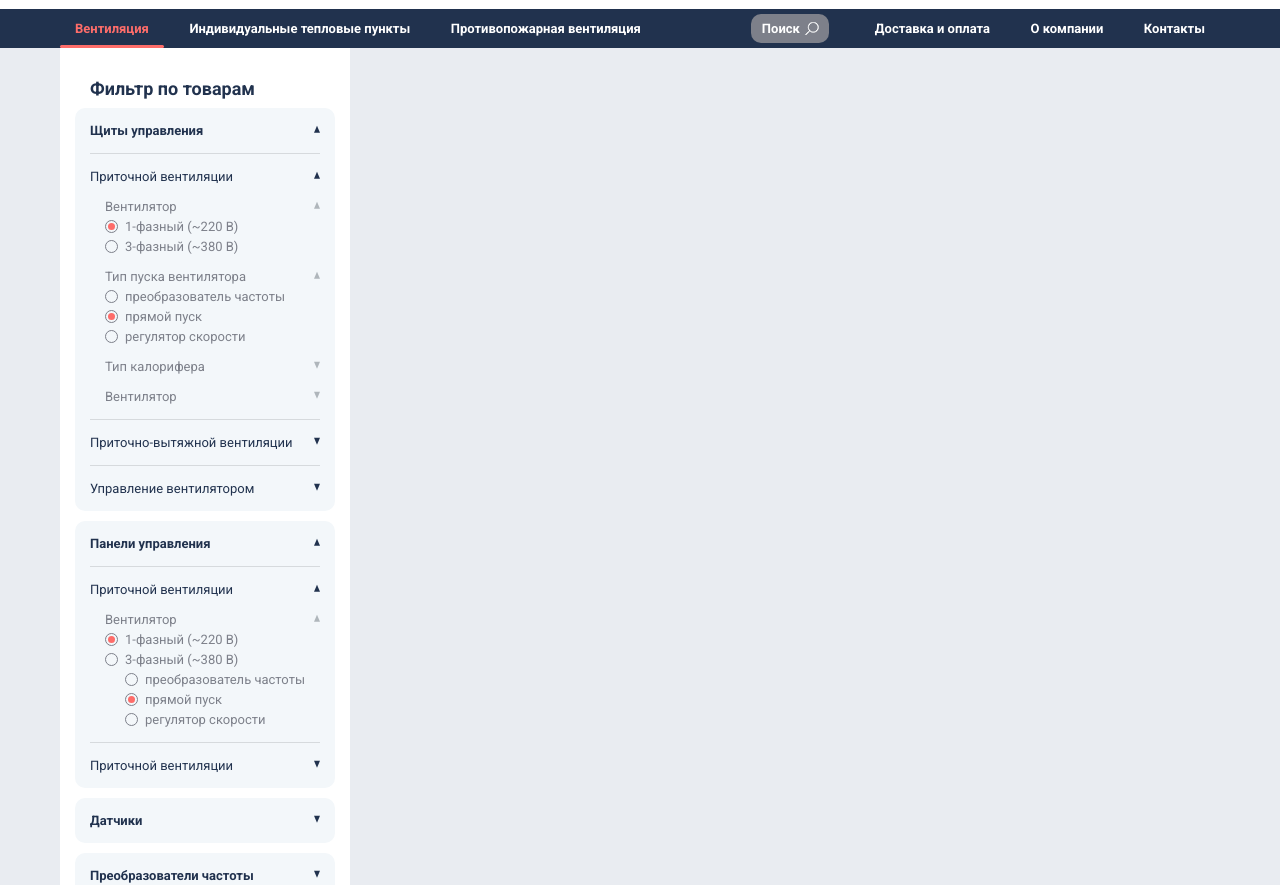
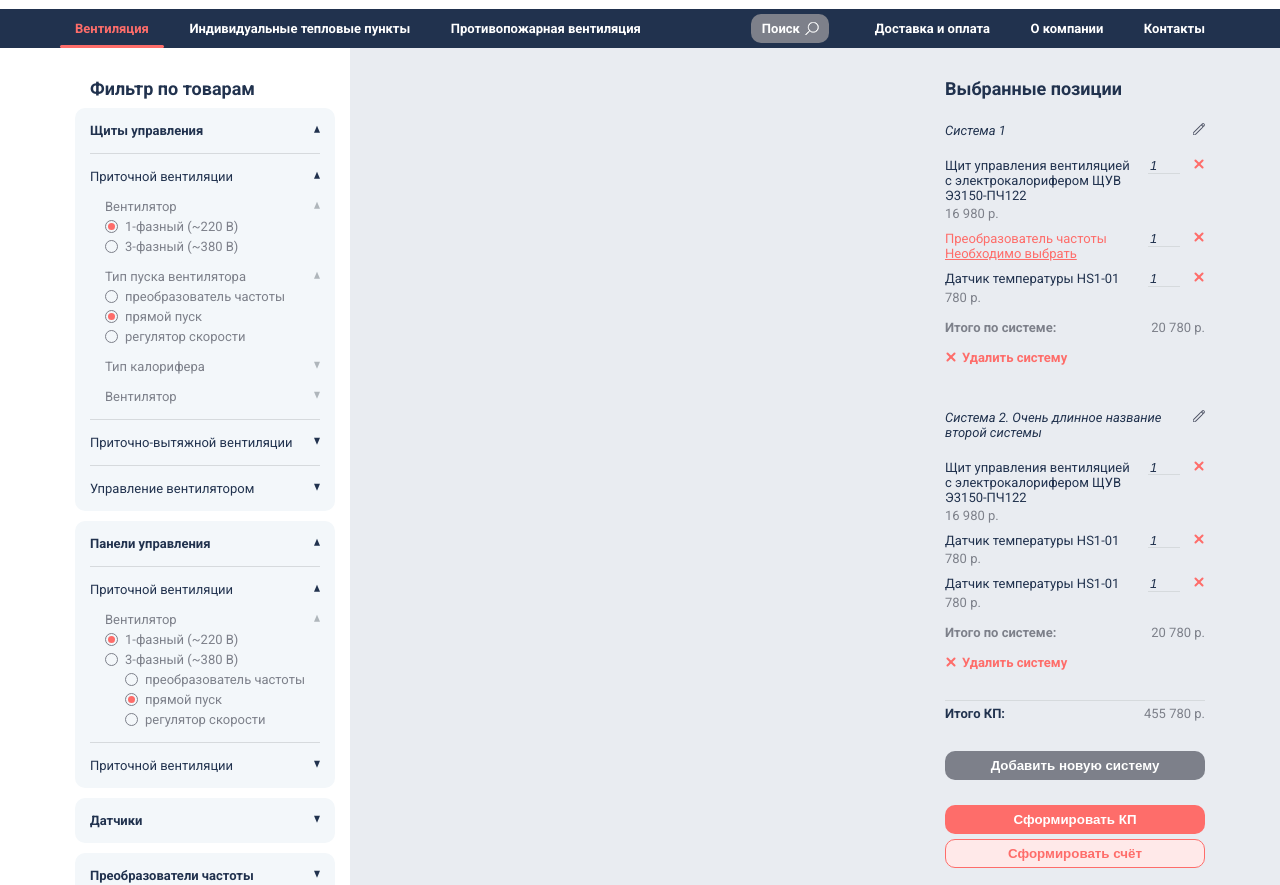
Before and after one commit to MarianVytak/Automation, a website: page src/index.html in a window 1280 px wide. Shown: the part 88-973 px from the top of the page. Drawn offline with nearby package versions, Linux system fonts and the light colour scheme; files that its build step writes are made by us from their sources.

Commit message:
Added Position.

```diff
--- a/src/assets/sass/customs/_buttons.scss
+++ b/src/assets/sass/customs/_buttons.scss
@@ -3,12 +3,24 @@
   align-items: center;
   justify-content: center;
   height: 29px;
+  box-sizing: border-box;
   border-radius: 10px;
   color: $white;
   &.btn-red {
     background-color: $red;
+    &.btn-outline {
+      border: 1px solid $red;
+      background-color: #ffe9e9;
+      color: $red;
+    }
   }
   &.btn-gray {
     background-color: $gray;
   }
+  &.w-100 {
+    width: 100%;
+  }
+  &.btn-bold {
+    font-weight: bold;
+  }
 }
--- a/src/assets/sass/customs/_forms.scss
+++ b/src/assets/sass/customs/_forms.scss
@@ -0,0 +1,13 @@
+.count {
+  width: 100%;
+  height: 15px;
+  box-sizing: border-box;
+  box-shadow: none;
+  outline: none;
+  border: none;
+  border-bottom: 1px solid #d6dadd;
+  background-color: transparent;
+  font-style: italic;
+  font-size: 13px;
+  color: $blue;
+}
--- a/src/assets/sass/customs/_reboot.scss
+++ b/src/assets/sass/customs/_reboot.scss
@@ -13,6 +13,30 @@ body {
   margin: 0 auto;
   padding: 0 20px;
   box-sizing: border-box;
+}
+
+.close {
+  position: relative;
+  display: block;
+  width: 12px;
+  height: 12px;
+  cursor: pointer;
+  &:before, &:after {
+    content: '';
+    position: absolute;
+    top: 50%;
+    left: 50%;
+    width: 100%;
+    height: 2px;
+    border-radius: 2px;
+    background-color: $red;
+  }
+  &:before {
+    transform: translate(-50%, -50%) rotate(45deg);
+  }
+  &:after {
+    transform: translate(-50%, -50%) rotate(-45deg);
+  }
 }
 
 img {
--- a/src/assets/sass/customs/customs.scss
+++ b/src/assets/sass/customs/customs.scss
@@ -4,4 +4,5 @@
 @import "titles";
 @import "buttons";
 @import "dropdown";
+@import "forms";
 @import "radio-button";
--- a/src/assets/sass/style.scss
+++ b/src/assets/sass/style.scss
@@ -5,6 +5,7 @@ Table of contents
 ## Header
 ## Ventilation
 ## Filter
+## Position
 *******************/
 
 
@@ -23,3 +24,7 @@ Table of contents
 /* ## Filter
 ====================*/
 @import "../../templates/filter/filter";
+
+/* ## Position
+====================*/
+@import "../../templates/position/position";
--- a/src/templates/filter/filter.scss
+++ b/src/templates/filter/filter.scss
@@ -1,6 +1,21 @@
 .filter {
+  -ms-grid-column: 1;
+  -ms-grid-row: 1;
+  position: relative;
+  min-height: calc(100vh - 136px);
   padding: 0 15px 50px;
+  box-sizing: border-box;
   background-color: $white;
+  &:before {
+    content: '';
+    position: absolute;
+    top: 0;
+    left: 0;
+    transform: translateX(-100%);
+    width: 10000px;
+    height: 100%;
+    background-color: $white;
+  }
 }
 
 .filter__title {
--- /dev/null
+++ b/src/templates/position/position.html
@@ -0,0 +1,149 @@
+<div class="position">
+
+    <div class="position__title">
+        <div class="title-1">Выбранные позиции</div>
+    </div>
+
+    <ul class="position__list">
+        <li class="position__list_system">
+            <div class="system__title">
+                Система 1
+                <div class="system__title_icon">
+                    <img src="../../assets/img/icons/pen.png" alt="">
+                </div>
+            </div>
+            <ul class="system__info_list">
+                <li class="system__info_list_item">
+                    <div class="system__info">
+                        <div class="system__info_name">
+                            Щит управления вентиляцией с электрокалорифером ЩУВ Э3150-ПЧ122
+                        </div>
+                        <div class="system__info_count">
+                            <input class="count" type="number" value="1" step="1" min="1">
+                        </div>
+                        <div class="system__info_close">
+                            <span class="close"></span>
+                        </div>
+                    </div>
+                    <div class="system__info_price">16 980 р.</div>
+                </li>
+                <li class="system__info_list_item">
+                    <div class="system__info required">
+                        <div class="system__info_name">
+                            Преобразователь частоты <br>
+                            <span>Необходимо выбрать</span>
+                        </div>
+                        <div class="system__info_count">
+                            <input class="count" type="number" value="1" step="1" min="1">
+                        </div>
+                        <div class="system__info_close">
+                            <span class="close"></span>
+                        </div>
+                    </div>
+                </li>
+                <li class="system__info_list_item">
+                    <div class="system__info">
+                        <div class="system__info_name">
+                            Датчик температуры HS1-01
+                        </div>
+                        <div class="system__info_count">
+                            <input class="count" type="number" value="1" step="1" min="1">
+                        </div>
+                        <div class="system__info_close">
+                            <span class="close"></span>
+                        </div>
+                    </div>
+                    <div class="system__info_price">780 р.</div>
+                </li>
+            </ul>
+            <div class="system__sum">
+                <div class="system__sum_title">Итого по системе:</div>
+                <div class="system__sum_value">20 780 р.</div>
+            </div>
+            <div class="system__delete">
+                <span class="close"></span>
+                Удалить систему
+            </div>
+        </li>
+        <!-- /.position__list_system -->
+        <li class="position__list_system">
+            <div class="system__title">
+                Система 2. Очень длинное название второй системы
+                <div class="system__title_icon">
+                    <img src="../../assets/img/icons/pen.png" alt="">
+                </div>
+            </div>
+            <ul class="system__info_list">
+                <li class="system__info_list_item">
+                    <div class="system__info">
+                        <div class="system__info_name">
+                            Щит управления вентиляцией с электрокалорифером ЩУВ Э3150-ПЧ122
+                        </div>
+                        <div class="system__info_count">
+                            <input class="count" type="number" value="1" step="1" min="1">
+                        </div>
+                        <div class="system__info_close">
+                            <span class="close"></span>
+                        </div>
+                    </div>
+                    <div class="system__info_price">16 980 р.</div>
+                </li>
+                <li class="system__info_list_item">
+                    <div class="system__info">
+                        <div class="system__info_name">
+                            Датчик температуры HS1-01
+                        </div>
+                        <div class="system__info_count">
+                            <input class="count" type="number" value="1" step="1" min="1">
+                        </div>
+                        <div class="system__info_close">
+                            <span class="close"></span>
+                        </div>
+                    </div>
+                    <div class="system__info_price">780 р.</div>
+                </li>
+                <li class="system__info_list_item">
+                    <div class="system__info">
+                        <div class="system__info_name">
+                            Датчик температуры HS1-01
+                        </div>
+                        <div class="system__info_count">
+                            <input class="count" type="number" value="1" step="1" min="1">
+                        </div>
+                        <div class="system__info_close">
+                            <span class="close"></span>
+                        </div>
+                    </div>
+                    <div class="system__info_price">780 р.</div>
+                </li>
+            </ul>
+            <div class="system__sum">
+                <div class="system__sum_title">Итого по системе:</div>
+                <div class="system__sum_value">20 780 р.</div>
+            </div>
+            <div class="system__delete">
+                <span class="close"></span>
+                Удалить систему
+            </div>
+        </li>
+        <!-- /.position__list_system -->
+    </ul>
+    <!-- /.position__list -->
+
+    <div class="position__sum">
+        <div class="position__sum_title">Итого КП:</div>
+        <div class="position__sum_value">455 780 р.</div>
+    </div>
+
+    <div class="position__btn_add-system">
+        <button class="btn btn-gray w-100 btn-bold">Добавить новую систему</button>
+    </div>
+    <div class="position__btn_kp">
+        <button class="btn btn-red w-100 btn-bold">Сформировать КП</button>
+    </div>
+    <div class="position__btn_score">
+        <button class="btn btn-red btn-outline w-100 btn-bold">Сформировать счёт</button>
+    </div>
+
+</div>
+<!-- /.position -->
--- /dev/null
+++ b/src/templates/position/position.scss
@@ -0,0 +1,143 @@
+.position {
+  -ms-grid-column: 3;
+  -ms-grid-row: 1;
+  padding: 0 15px 50px;
+  box-sizing: border-box;
+}
+
+.position__title {
+  height: 60px;
+  padding: 30px 0 10px;
+  box-sizing: border-box;
+}
+
+.position__list_system {
+  margin-bottom: 30px;
+  &:last-child {
+    margin-bottom: 30px;
+  }
+}
+
+.system__title {
+  display: inline-block;
+  position: relative;
+  width: 100%;
+  margin-top: 15px;
+  margin-bottom: 20px;
+  padding-right: 25px;
+  box-sizing: border-box;
+  background-image: repeating-linear-gradient(top, transparent 0px, transparent 14px, $gray 14px, transparent 15px);
+  font-style: italic;
+  line-height: 15px;
+  color: $blue;
+}
+
+.system__title_icon {
+  position: absolute;
+  top: 0;
+  right: 0;
+  cursor: pointer;
+}
+
+.system__info_list_item {
+  margin-bottom: 10px;
+  &:last-child {
+    margin-bottom: 0;
+  }
+}
+
+.system__info {
+  display: -ms-grid;
+  -ms-grid-columns: 1fr 32px 25px;
+  display: grid;
+  grid-template-columns: 1fr 32px 25px;
+  &.required {
+    .system__info_name {
+      color: $red;
+      span {
+        text-decoration: underline;
+        cursor: pointer;
+      }
+    }
+  }
+}
+
+.system__info_name {
+  -ms-grid-column: 1;
+  -ms-grid-row: 1;
+  padding-right: 15px;
+  color: $blue;
+}
+
+.system__info_count {
+  -ms-grid-column: 2;
+  -ms-grid-row: 1;
+}
+
+.system__info_close {
+  -ms-grid-column: 3;
+  -ms-grid-row: 1;
+  display: flex;
+  align-items: flex-start;
+  justify-content: flex-end;
+}
+
+.system__info_price {
+  margin-top: 3px;
+  color: $gray;
+}
+
+.system__sum {
+  display: flex;
+  align-items: center;
+  justify-content: space-between;
+  margin-top: 15px;
+  color: $gray;
+}
+
+.system__sum_title {
+  font-weight: bold;
+}
+
+.system__delete {
+  display: flex;
+  align-items: center;
+  justify-content: flex-start;
+  margin-top: 15px;
+  font-weight: bold;
+  color: $red;
+  cursor: pointer;
+  .close {
+    margin-right: 5px;
+  }
+}
+
+.position__sum {
+  display: flex;
+  align-items: center;
+  justify-content: space-between;
+  margin-top: 30px;
+  padding: 5px 0;
+  border-top: 1px solid #d6dadd;
+}
+
+.position__sum_title {
+  font-weight: bold;
+  color: $blue;
+}
+
+.position__sum_value {
+  color: $gray;
+}
+
+.position__btn_add-system {
+  margin-top: 25px;
+}
+
+.position__btn_kp {
+  margin-top: 25px;
+}
+
+.position__btn_score {
+  margin-top: 5px;
+}
--- a/src/templates/ventilation/ventilation.html
+++ b/src/templates/ventilation/ventilation.html
@@ -8,8 +8,7 @@
             <div class="main"></div>
             <!-- /.main -->
 
-            <div class="position"></div>
-            <!-- /.position -->
+            //= ../position/position.html
 
         </div>
         <!-- /.page-grid -->
--- a/src/templates/ventilation/ventilation.scss
+++ b/src/templates/ventilation/ventilation.scss
@@ -1,3 +1,7 @@
+.ventilation {
+  overflow: hidden;
+}
+
 .page-grid {
   display: -ms-grid;
   -ms-grid-columns: 1fr 2fr 1fr;
```
Also changed, not shown: src/assets/img/icons/pen.png (added).
